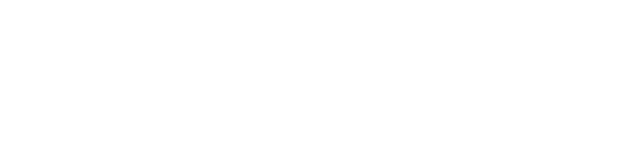
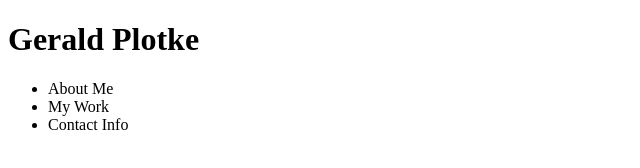
Before and after one commit to GPLOTKE/02-Homework-AdvancedCSS, a plain HTML site: page index.html in a window 1280 px wide. Shown: the whole page, without its empty margins (0-640 px from the left). Drawn offline with Linux system fonts and the light colour scheme.

Commit message:
added header

```diff
--- a/index.html
+++ b/index.html
@@ -8,6 +8,16 @@
     <link rel="stylesheet" type="CSS" href="Assets/style.css">
 </head>
 <body>
+    <Header>
+        <h1>Gerald Plotke</h1>
+        <div>
+            <ul>
+                <li>About Me</li>
+                <li>My Work</li>
+                <li>Contact Info</li>
+            </ul>
+        </div>
+    </Header>
 
 </body>
 </html>
```
